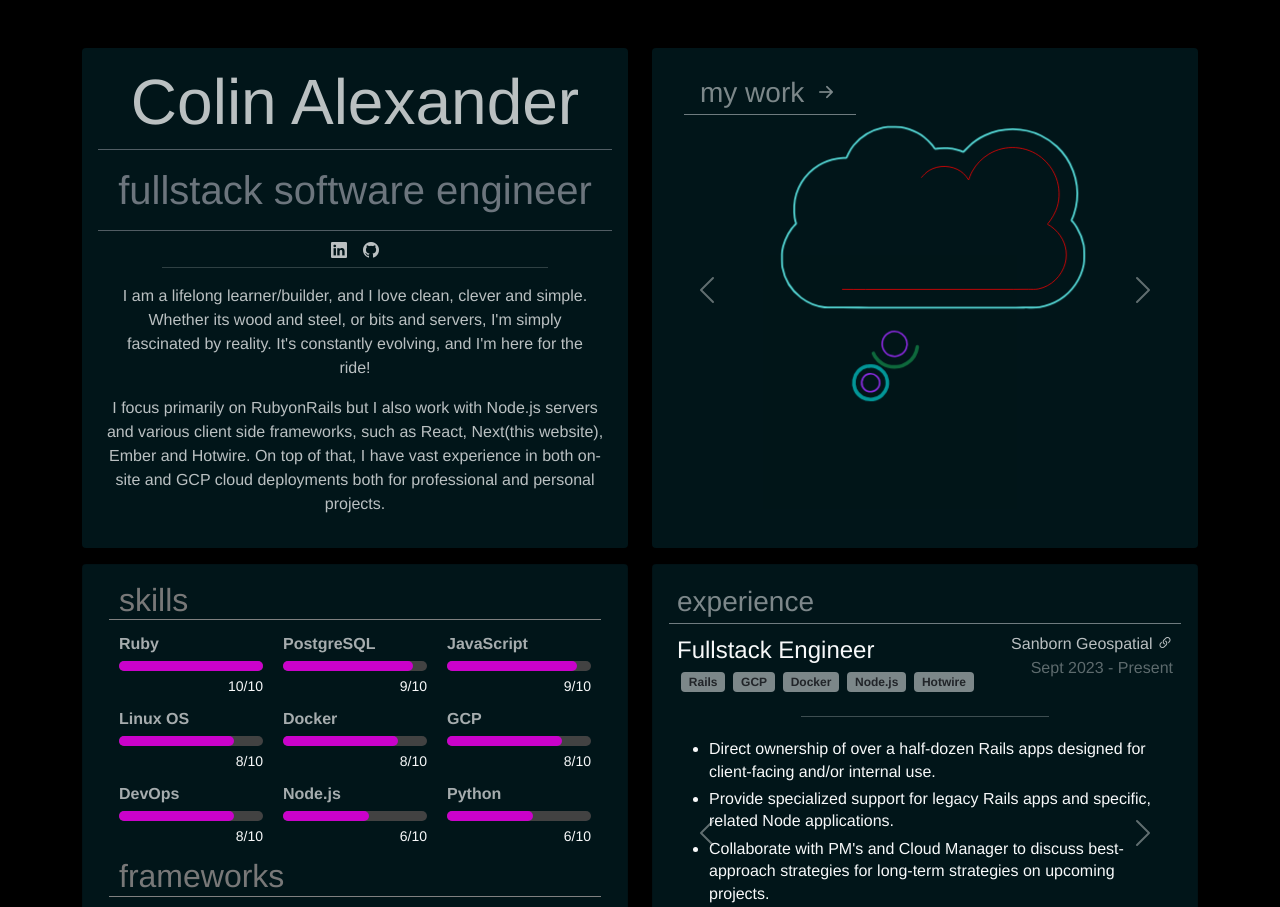
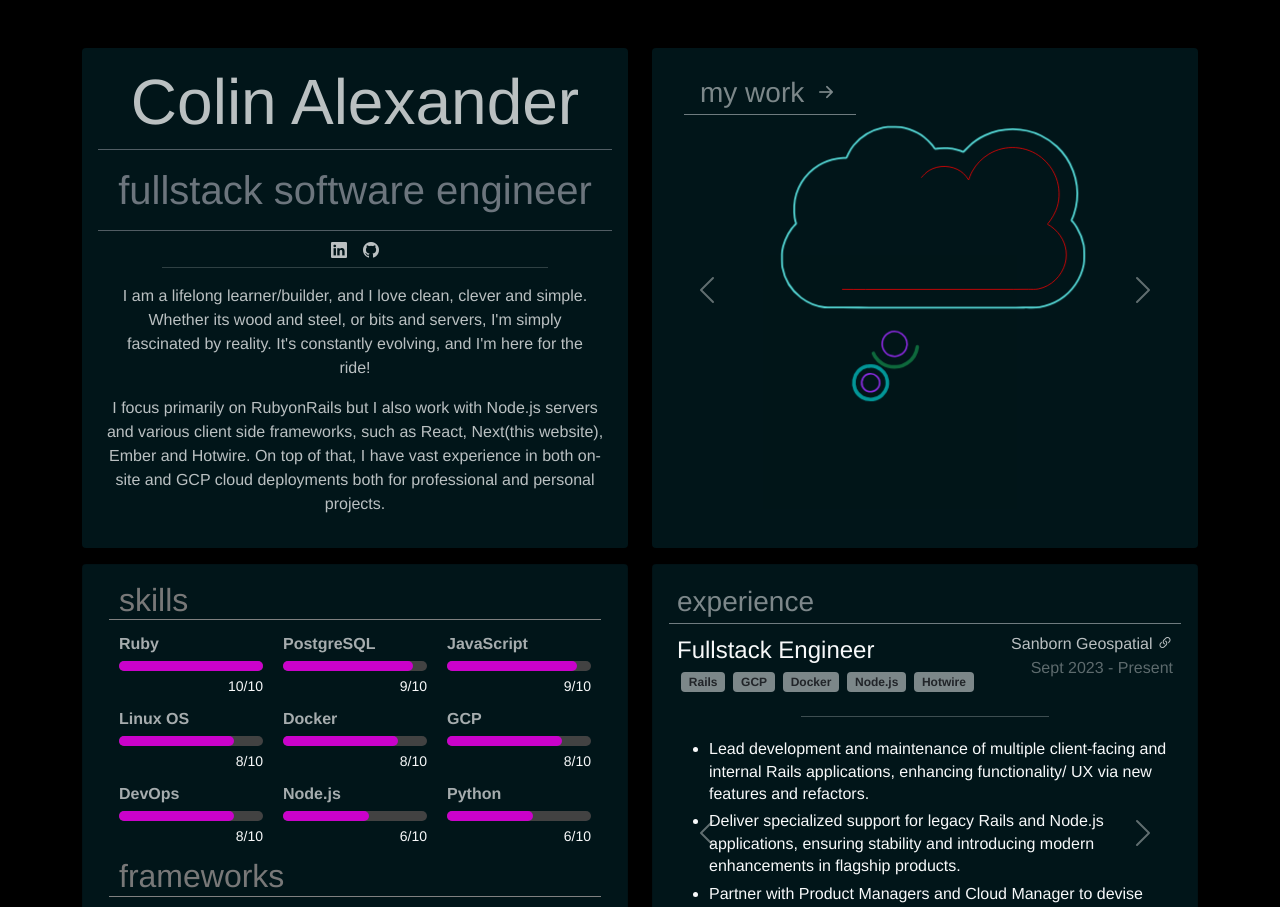
Before and after one commit to colintalex/portfolio-next, a Next.js app: page / in a window 1280 px wide. Shown: the top 907 px of the page. Built offline with nearby package versions, Linux system fonts and the light colour scheme; a web font is replaced by a local one.

Commit message:
Expereience content update

```diff
--- a/components/experience.js
+++ b/components/experience.js
@@ -10,10 +10,10 @@ export default function Experience() {
       endDate: "Present",
       skills: ["Rails", "GCP", "Docker", "Node.js", "Hotwire"],
       descriptions: [
-        "Direct ownership of over a half-dozen Rails apps designed for client-facing and/or internal use.",
-        "Provide specialized support for legacy Rails apps and specific, related Node applications.",
-        "Collaborate with PM's and Cloud Manager to discuss best-approach strategies for long-term strategies on upcoming projects.",
-        "Maintain consistent and branded behaviors and design patterns across product-suite.",
+        "Lead development and maintenance of multiple client-facing and internal Rails applications, enhancing functionality/ UX via new features and refactors.",
+        "Deliver specialized support for legacy Rails and Node.js applications, ensuring stability and introducing modern enhancements in flagship products.",
+        "Partner with Product Managers and Cloud Manager to devise and implement strategic solutions for complex projects, optimizing long-term success.",
+        "Ensure consistent application of branding and design patterns across the product suite, strengthening the user interface and experience.",
       ],
     },
     {
@@ -23,9 +23,10 @@ export default function Experience() {
       endDate: "Sept 2023",
       skills: ["Rails", "LinuxOS", "jQuery", "Postgres"],
       descriptions: [
-        "Products Team, works with Principal Architect to manage and maintain a Rails-based application suite, GIS-server deployments, and automated data pipelines.",
-        "Team-developed a geospatial, public web-app in 5 weeks, providing a platform for spatial funding-analysis while bolstering over 1Tb of user downloads to date.",
-        "Self-authored a role-based documentation platform on Rails, streamlining internal viewing/editing of client-facing documentation for 4 applications within the company suite.",
+        "Managed and optimized a comprehensive Rails-based application suite, including GIS-server deployments and automated data pipelines, in collaboration with the Principal Architect.",
+        "Developed a high-impact geospatial web application in just 5 weeks, facilitating spatial funding analysis and achieving over 1TB in user downloads.",
+        "Designed and implemented a role-based documentation platform on Rails, streamlining access and management of client-facing documentation for many key applications.",
+        "Developed on-server Python and Ruby scripts for automated reporting to clients across various server implementations."
       ],
     },
     {
@@ -35,12 +36,13 @@ export default function Experience() {
       endDate: "Sept 2022",
       skills: ["Rails", "jQuery", "Postgres", "Python"],
       descriptions: [
-        "Assisted Lead Engineer with development/on-site deployment of  company software product suite, built using Rails.",
-        "Regained control on technical debt by assisting with debugging deep-dives & developing strategies for new technology.",
-        "Developed a plane tracking map interface by using aerial tracking API's for observing/recording/replaying of flight paths.",
+        "Supported the Lead Engineer in the development and deployment of a comprehensive software suite, leveraging Rails for robust application development.",
+        "Addressed and mitigated technical debt through in-depth debugging and strategic planning for technology upgrades and enhancements.",
+        "Engineered a dynamic plane tracking map interface using aerial tracking APIs, enabling real-time observation, recording, and replay of flight paths.",
       ],
     },
   ];
+
 
   return (
     <>
```
